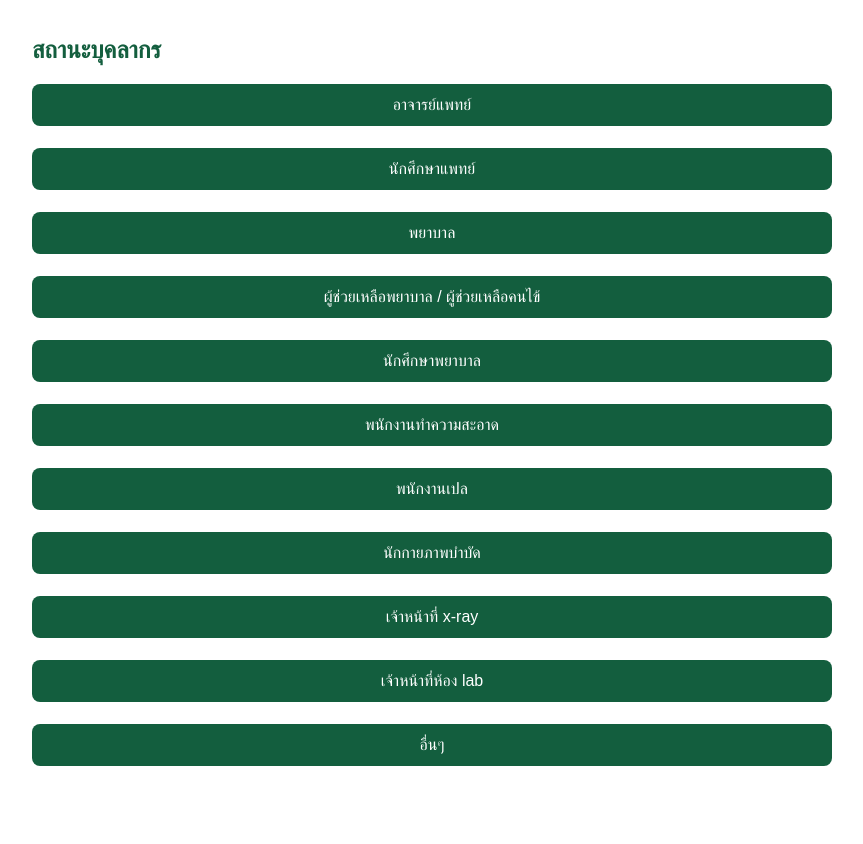
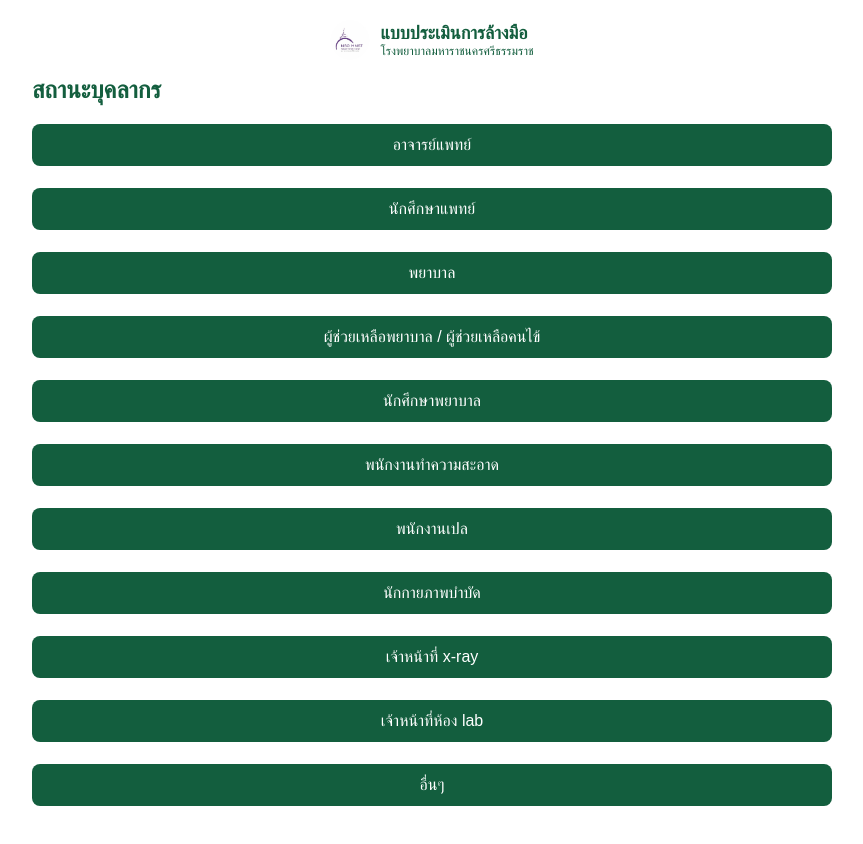
Before and after one commit to kurodung/snohandwash, a React (Create React App) app: page /status in a window 1280 px wide. Shown: the top 844 px of the page, without its empty margins (208-1071 px from the left). Built offline with nearby package versions, Linux system fonts and the light colour scheme.

Commit message:
update header

```diff
--- a/src/App.js
+++ b/src/App.js
@@ -7,12 +7,16 @@ import HandwashingMethodScreen from './screens/HandwashingMethodScreen';
 import HandwashQualityScreen from './screens/HandwashQualityScreen';
 import EvaluatorScreen from './screens/EvaluatorScreen';
 import SuggestionScreen from './screens/SuggestionScreen';
+
+import { LogoTitle } from './components/LogoTitle'; // ✅ นำเข้าหัวข้อ
+
 import './App.css';
 
 function App() {
   return (
     <Router>
       <div className="app-container">
+        <LogoTitle /> {/* ✅ วางตรงนี้เพื่อให้แสดงบนทุกหน้า */}
         <Routes>
           <Route path="/" element={<Navigate to="/status" />} />
           <Route path="/status" element={<StatusScreen />} />
--- /dev/null
+++ b/src/components/LogoTitle.css
@@ -0,0 +1,28 @@
+.logo-container {
+    display: flex;
+    align-items: center;
+    justify-content: center;
+    width: 100%;
+  }
+
+  .logo-image {
+    width: 40px;
+    height: 40px;
+    margin-right: 10px;
+  }
+
+  .title-container {
+    display: flex;
+    flex-direction: column;
+  }
+
+  .title {
+    font-size: 18px;
+    font-weight: bold;
+    color: #135e3e;
+  }
+
+  .subtitle {
+    font-size: 12px;
+    color: #135e3e;
+  }
--- /dev/null
+++ b/src/components/LogoTitle.js
@@ -0,0 +1,15 @@
+import React from 'react';
+import './LogoTitle.css'; // นำเข้าไฟล์ CSS
+import logo from './logo-nso.jpg'; // ใช้ path เดียวกับที่ไฟล์จริงอยู่
+
+export function LogoTitle() {
+  return (
+    <div className="logo-container">
+      <img src={logo} alt="logo" className="logo-image" />
+      <div className="title-container">
+        <div className="title">แบบประเมินการล้างมือ</div>
+        <div className="subtitle">โรงพยาบาลมหาราชนครศรีธรรมราช</div>
+      </div>
+    </div>
+  );
+}
--- a/src/data/ActivitiesData.js
+++ b/src/data/ActivitiesData.js
@@ -62,6 +62,16 @@ export const NurseActiviti = [
     'กิจกรรม invasive อื่น',
 ];
 
+export const basicAssNurse = [
+  'ตรวจเยี่ยมผู้ป่วย',
+  'สัมผัสตัวผู้ป่วย',
+  'สัมผัสอุปกรณ์ที่สอดใส่เข้าไปในร่างกาย เช่น ET tube, IV, foley',
+  'เคลื่อนย้ายผู้ป่วย พลิกตัว จัดท่า',
+  'วัด V/S วัดไข้ วัด BP',
+  'Bed bath',
+  'กิจกรรม non invasive อื่น',
+];
+
 export const AssNurseActiviti = [
   'off IV',
   'เปลี่ยน IV fluid/เตรียม IV fluid',
@@ -76,15 +86,6 @@ export const AssNurseActiviti = [
   'ช่วยทำกิจกรรม invasive อื่น',
 ];
 
-export const basicAssNurse = [
-  'ตรวจเยี่ยมผู้ป่วย',
-  'สัมผัสตัวผู้ป่วย',
-  'สัมผัสอุปกรณ์ที่สอดใส่เข้าไปในร่างกาย เช่น ET tube, IV, foley',
-  'เคลื่อนย้ายผู้ป่วย พลิกตัว จัดท่า',
-  'วัด V/S วัดไข้ วัด BP',
-  'Bed bath',
-  'กิจกรรม non invasive อื่น',
-];
 
 export const aftertouch = ['สัมผัสสิ่งแวดล้อมในโซนผู้ป่วย']
 
```
Also changed, not shown: src/components/logo-nso.jpg (added).
